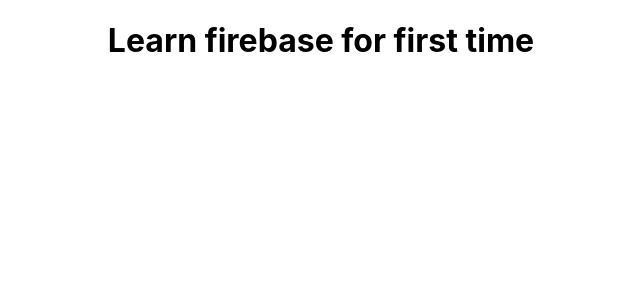
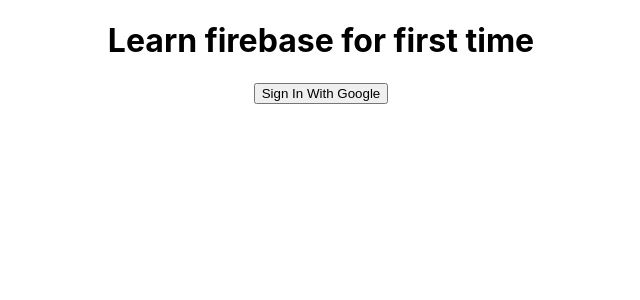
Before and after one commit to sowrovsarkar63/firebase-authentication-with-react, a React (Create React App) app: page / in a window 1280 px wide. Shown: the top 300 px of the page, without its empty margins (319-959 px from the left). Built offline with nearby package versions, Linux system fonts and the light colour scheme.

Commit message:
login with google

```diff
--- a/src/App.js
+++ b/src/App.js
@@ -1,9 +1,24 @@
+import { getAuth, GoogleAuthProvider, signInWithPopup } from "firebase/auth";
 import "./App.css";
+import initializeAuthentication from "./Firebase/firebase.initialize";
 
 function App() {
+    initializeAuthentication();
+    const provider = new GoogleAuthProvider();
+    const handleClick = () => {
+        const auth = getAuth();
+        signInWithPopup(auth, provider).then((result) => {
+            // The signed-in user info.
+            const user = result.user;
+            console.log(user);
+            // ...
+        });
+    };
+
     return (
         <div className="App">
             <h1>Learn firebase for first time </h1>
+            <button onClick={handleClick}>Sign In With Google </button>
         </div>
     );
 }
```
